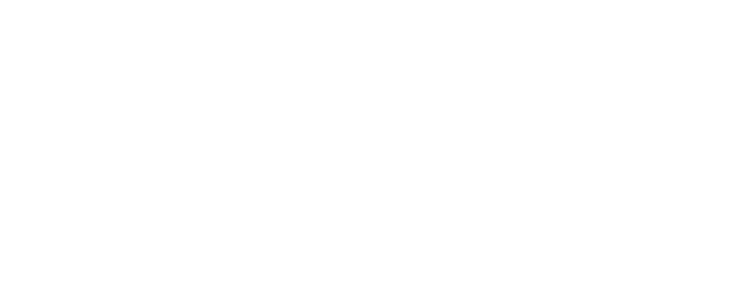
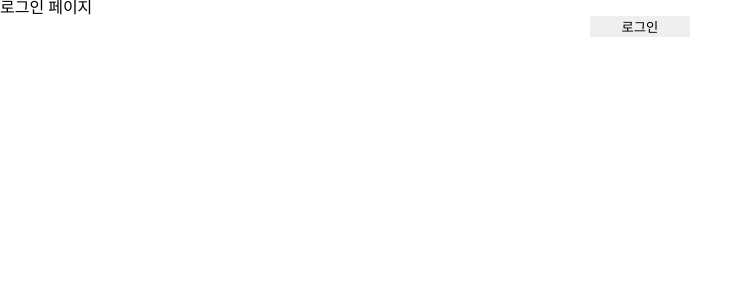
Before and after one commit to piggggggggy/Calog-Frontend, a React (Create React App) app: page /login in a window 1280 px wide. Shown: the top 300 px of the page, without its empty margins (0-753 px from the left). Built offline with nearby package versions, Linux system fonts and the light colour scheme.

Commit message:
📝 소셜 로그인 카카오 엑세스 토큰 받음

```diff
--- a/public/index.html
+++ b/public/index.html
@@ -25,6 +25,8 @@
       Learn how to configure a non-root public URL by running `npm run build`.
     -->
     <title>React App</title>
+    <!-- 카카오 로그인 -->
+    <script src="https://developers.kakao.com/sdk/js/kakao.js"></script>
   </head>
   <body>
     <noscript>You need to enable JavaScript to run this app.</noscript>
--- /dev/null
+++ b/src/components/social/Kakao.js
@@ -0,0 +1,40 @@
+import React from 'react';
+import {Button} from '../../elements/index';
+/**
+ * @param {*} props
+ * @returns 설명적기
+ * @역할 ~~~하는 컴포넌트
+ * @필수값 이 컴포넌트를 사용할 때 필수 props
+ * @담당자 :
+*/
+
+const KakaoLogin = () => {
+// dispatch
+// props
+// useEffect
+function SocialKakao () {
+window.Kakao.init("260d1c32075b38f17bb12e77e11aa4ca");
+    window.Kakao.Auth.login({
+        // scope:'profile_image',
+        success: function(authObj) {
+            console.log(authObj);
+            window.Kakao.API.request({
+                url:'/v2/user/me',
+                success: res => {
+                    const profile = res.kakao_account.profile;
+                    console.log(profile)
+                }
+            })
+        }
+    })
+}
+
+  return (
+    <React.Fragment>
+        <Button _onClick={SocialKakao} bg width="100px">로그인</Button>
+    </React.Fragment>
+  );
+}
+
+
+export default KakaoLogin;
--- /dev/null
+++ b/src/pages/Example.js
@@ -0,0 +1,26 @@
+import React from 'react';
+import Kakao from '../components/social/Kakao';
+/**
+ * @param {*} props
+ * @returns 설명적기
+ * @역할 ~~~하는 컴포넌트
+ * @필수값 이 컴포넌트를 사용할 때 필수 props
+ * @담당자 :
+*/
+
+const Example = (props) => {
+// dispatch
+// props
+// useEffect
+
+
+  return (
+    <React.Fragment>
+        <h1>로그인 페이지</h1>
+        <Kakao/>
+    </React.Fragment>
+  );
+}
+
+
+export default Example;
--- a/src/shared/App.js
+++ b/src/shared/App.js
@@ -3,11 +3,12 @@
 import GlobalStyles from './GlobalStyles';
 //라우팅
 import { Route } from "react-router-dom";
-
+import Example from '../pages/Example';
 const App = (props) => {
   return (
     <React.Fragment>
       <GlobalStyles/>
+      <Route exact path="/login" component={Example}/>
     </React.Fragment>
   );
 }
```
Also changed, not shown: src/components/social/Google.js (added), src/components/social/Naver.js (added), src/img/kakao.png (added).
